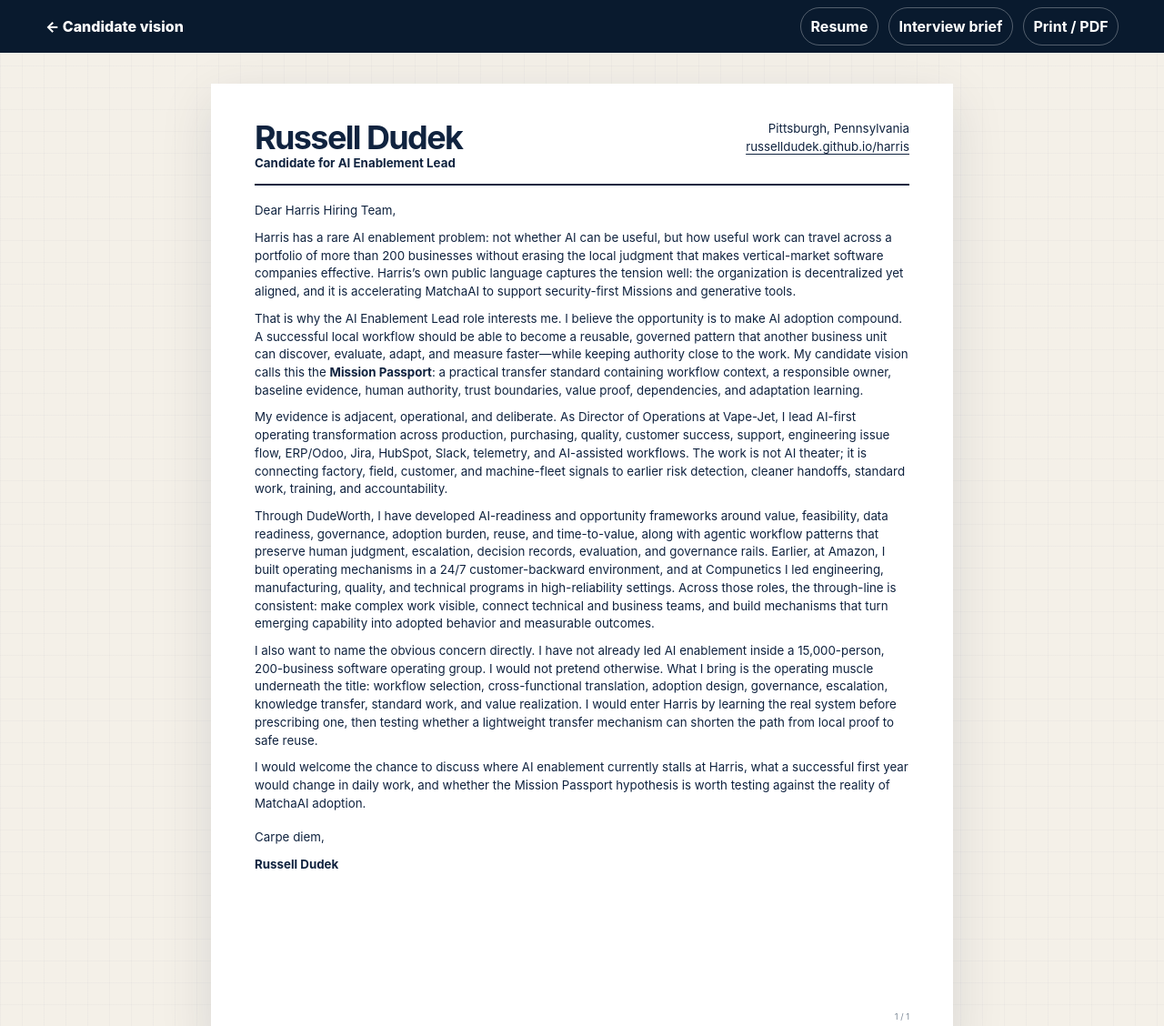
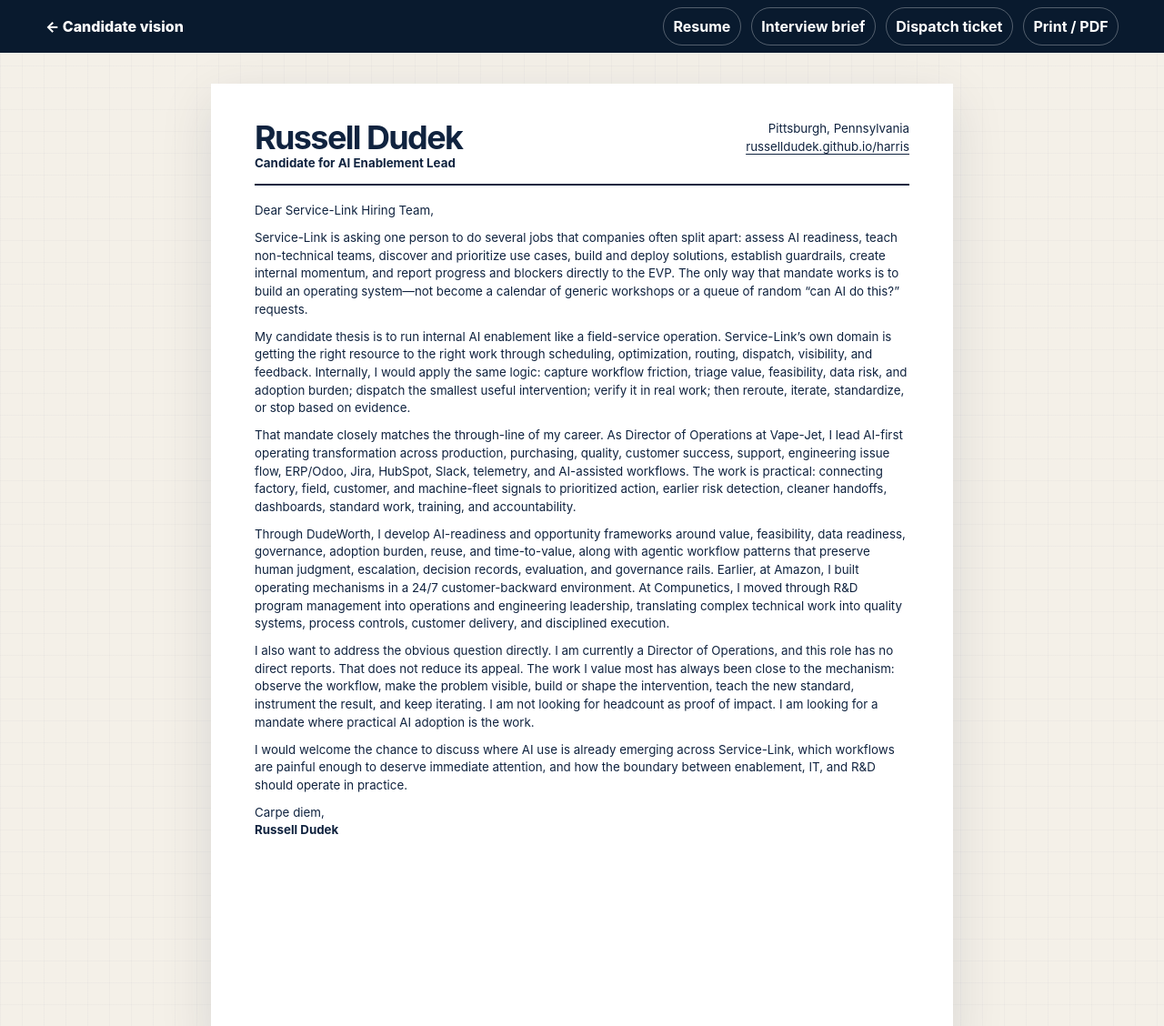
Before and after one commit to russelldudek/harris, a plain HTML site: page cover-letter.html in a window 1280 px wide. Shown: the top 1128 px of the page at 91% size. Drawn offline with Linux system fonts and the light colour scheme.

Commit message:
Align cover letter to Service-Link hands-on enablement role

```diff
--- a/cover-letter.html
+++ b/cover-letter.html
@@ -1,42 +1,20 @@
 <!doctype html>
 <html lang="en">
-<head>
-  <meta charset="utf-8">
-  <meta name="viewport" content="width=device-width,initial-scale=1">
-  <title>Russell Dudek | Cover Letter</title>
-  <link rel="stylesheet" href="styles.css">
-</head>
+<head><meta charset="utf-8"><meta name="viewport" content="width=device-width,initial-scale=1"><title>Russell Dudek | Service-Link Cover Letter</title><link rel="stylesheet" href="styles.css"></head>
 <body>
-<header class="doc-bar no-print">
-  <div class="site-shell inner">
-    <a href="index.html">← Candidate vision</a>
-    <div class="doc-actions"><a href="resume.html">Resume</a><a href="interview-brief.html">Interview brief</a><button type="button" onclick="window.print()">Print / PDF</button></div>
-  </div>
-</header>
+<header class="doc-bar no-print"><div class="site-shell inner"><a href="index.html">← Candidate vision</a><div class="doc-actions"><a href="resume.html">Resume</a><a href="interview-brief.html">Interview brief</a><a href="ai-dispatch-ticket.html">Dispatch ticket</a><button type="button" onclick="window.print()">Print / PDF</button></div></div></header>
 <main class="doc-wrap">
-  <article class="print-page letter-page">
-    <header class="letter-head">
-      <div><h1>Russell Dudek</h1><strong>Candidate for AI Enablement Lead</strong></div>
-      <div style="text-align:right">Pittsburgh, Pennsylvania<br><a href="index.html">russelldudek.github.io/harris</a></div>
-    </header>
-
-    <p>Dear Harris Hiring Team,</p>
-
-    <p>Harris has a rare AI enablement problem: not whether AI can be useful, but how useful work can travel across a portfolio of more than 200 businesses without erasing the local judgment that makes vertical-market software companies effective. Harris’s own public language captures the tension well: the organization is decentralized yet aligned, and it is accelerating MatchaAI to support security-first Missions and generative tools.</p>
-
-    <p>That is why the AI Enablement Lead role interests me. I believe the opportunity is to make AI adoption compound. A successful local workflow should be able to become a reusable, governed pattern that another business unit can discover, evaluate, adapt, and measure faster—while keeping authority close to the work. My candidate vision calls this the <strong>Mission Passport</strong>: a practical transfer standard containing workflow context, a responsible owner, baseline evidence, human authority, trust boundaries, value proof, dependencies, and adaptation learning.</p>
-
-    <p>My evidence is adjacent, operational, and deliberate. As Director of Operations at Vape-Jet, I lead AI-first operating transformation across production, purchasing, quality, customer success, support, engineering issue flow, ERP/Odoo, Jira, HubSpot, Slack, telemetry, and AI-assisted workflows. The work is not AI theater; it is connecting factory, field, customer, and machine-fleet signals to earlier risk detection, cleaner handoffs, standard work, training, and accountability.</p>
-
-    <p>Through DudeWorth, I have developed AI-readiness and opportunity frameworks around value, feasibility, data readiness, governance, adoption burden, reuse, and time-to-value, along with agentic workflow patterns that preserve human judgment, escalation, decision records, evaluation, and governance rails. Earlier, at Amazon, I built operating mechanisms in a 24/7 customer-backward environment, and at Compunetics I led engineering, manufacturing, quality, and technical programs in high-reliability settings. Across those roles, the through-line is consistent: make complex work visible, connect technical and business teams, and build mechanisms that turn emerging capability into adopted behavior and measurable outcomes.</p>
-
-    <p>I also want to name the obvious concern directly. I have not already led AI enablement inside a 15,000-person, 200-business software operating group. I would not pretend otherwise. What I bring is the operating muscle underneath the title: workflow selection, cross-functional translation, adoption design, governance, escalation, knowledge transfer, standard work, and value realization. I would enter Harris by learning the real system before prescribing one, then testing whether a lightweight transfer mechanism can shorten the path from local proof to safe reuse.</p>
-
-    <p>I would welcome the chance to discuss where AI enablement currently stalls at Harris, what a successful first year would change in daily work, and whether the Mission Passport hypothesis is worth testing against the reality of MatchaAI adoption.</p>
-
-    <div class="letter-close"><p>Carpe diem,</p><p><strong>Russell Dudek</strong></p></div>
-    <div class="page-number">1 / 1</div>
-  </article>
+<article class="print-page letter-page">
+  <header class="letter-head"><div><h1>Russell Dudek</h1><strong>Candidate for AI Enablement Lead</strong></div><div style="text-align:right">Pittsburgh, Pennsylvania<br><a href="index.html">russelldudek.github.io/harris</a></div></header>
+  <p>Dear Service-Link Hiring Team,</p>
+  <p>Service-Link is asking one person to do several jobs that companies often split apart: assess AI readiness, teach non-technical teams, discover and prioritize use cases, build and deploy solutions, establish guardrails, create internal momentum, and report progress and blockers directly to the EVP. The only way that mandate works is to build an operating system—not become a calendar of generic workshops or a queue of random “can AI do this?” requests.</p>
+  <p>My candidate thesis is to run internal AI enablement like a field-service operation. Service-Link’s own domain is getting the right resource to the right work through scheduling, optimization, routing, dispatch, visibility, and feedback. Internally, I would apply the same logic: capture workflow friction, triage value, feasibility, data risk, and adoption burden; dispatch the smallest useful intervention; verify it in real work; then reroute, iterate, standardize, or stop based on evidence.</p>
+  <p>That mandate closely matches the through-line of my career. As Director of Operations at Vape-Jet, I lead AI-first operating transformation across production, purchasing, quality, customer success, support, engineering issue flow, ERP/Odoo, Jira, HubSpot, Slack, telemetry, and AI-assisted workflows. The work is practical: connecting factory, field, customer, and machine-fleet signals to prioritized action, earlier risk detection, cleaner handoffs, dashboards, standard work, training, and accountability.</p>
+  <p>Through DudeWorth, I develop AI-readiness and opportunity frameworks around value, feasibility, data readiness, governance, adoption burden, reuse, and time-to-value, along with agentic workflow patterns that preserve human judgment, escalation, decision records, evaluation, and governance rails. Earlier, at Amazon, I built operating mechanisms in a 24/7 customer-backward environment. At Compunetics, I moved through R&amp;D program management into operations and engineering leadership, translating complex technical work into quality systems, process controls, customer delivery, and disciplined execution.</p>
+  <p>I also want to address the obvious question directly. I am currently a Director of Operations, and this role has no direct reports. That does not reduce its appeal. The work I value most has always been close to the mechanism: observe the workflow, make the problem visible, build or shape the intervention, teach the new standard, instrument the result, and keep iterating. I am not looking for headcount as proof of impact. I am looking for a mandate where practical AI adoption is the work.</p>
+  <p>I would welcome the chance to discuss where AI use is already emerging across Service-Link, which workflows are painful enough to deserve immediate attention, and how the boundary between enablement, IT, and R&amp;D should operate in practice.</p>
+  <div class="letter-sign">Carpe diem,<br><strong>Russell Dudek</strong></div>
+</article>
 </main>
 </body>
 </html>
```
